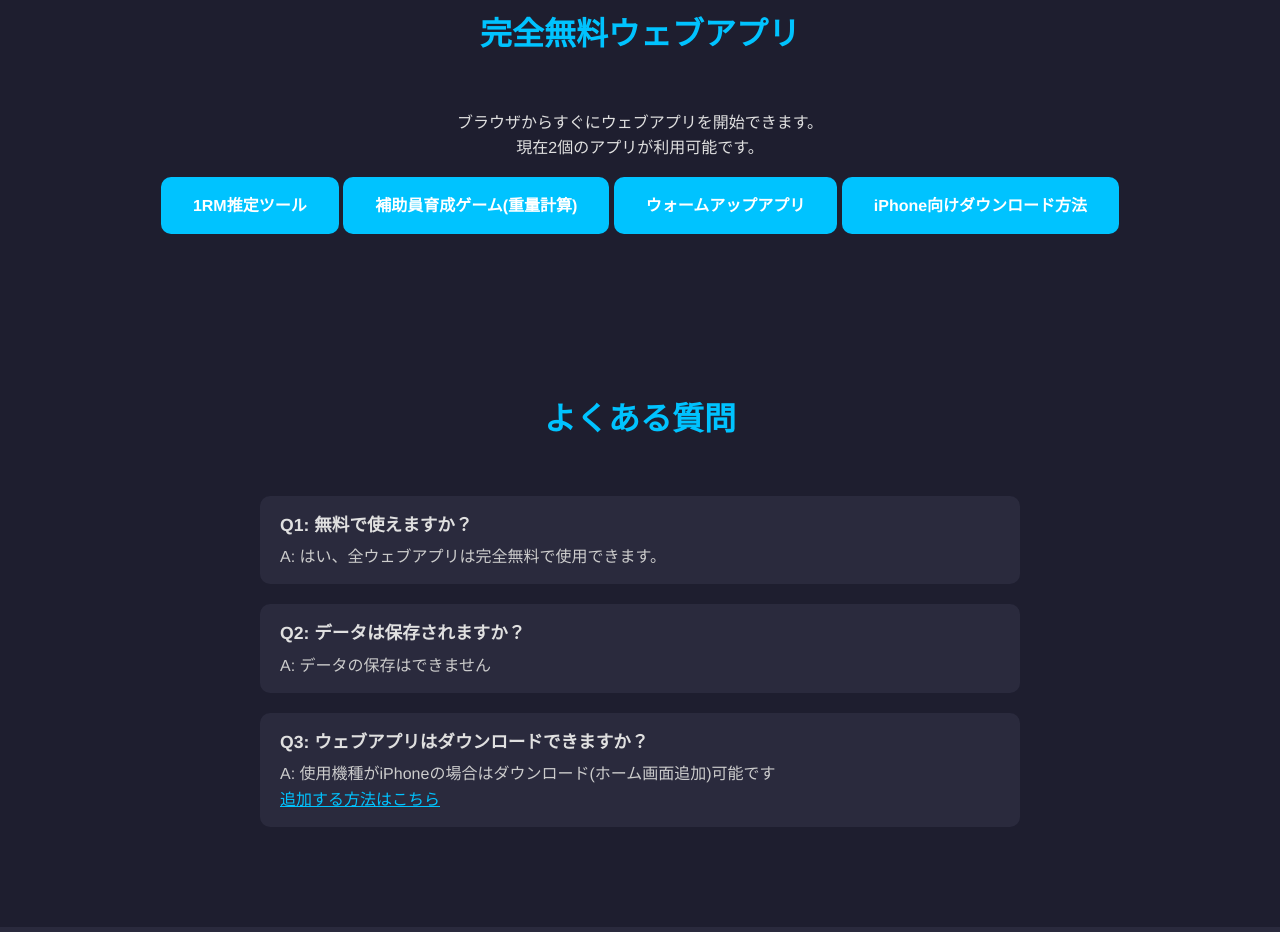
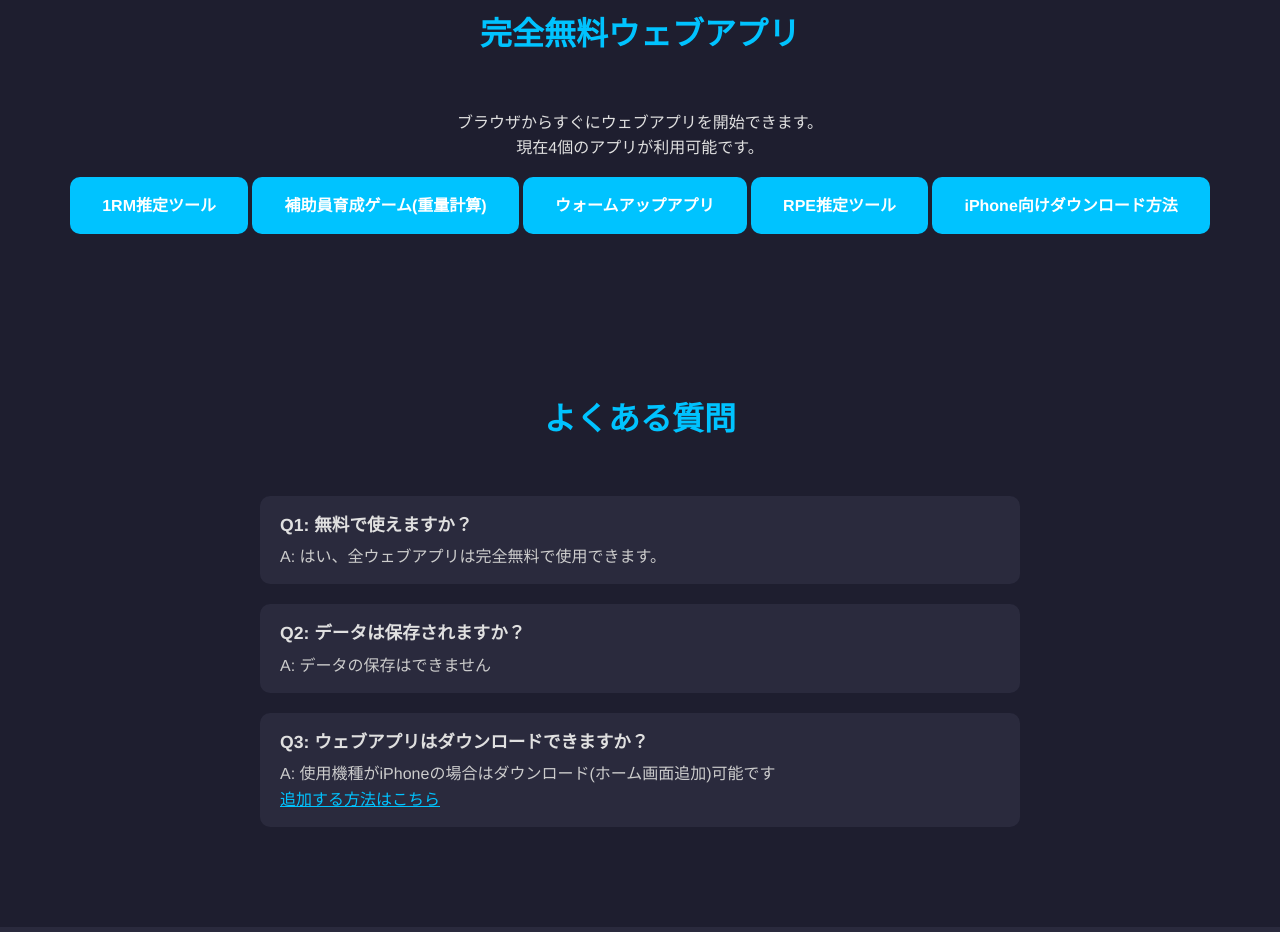
Before and after one commit to Violesse-company/PowerLift_Pro, a plain HTML site: page index.html in a window 1280 px wide. Shown: the part 1380-2312 px from the top of the page. Drawn offline with Linux system fonts and the light colour scheme.

Commit message:
Update index.html

```diff
--- a/index.html
+++ b/index.html
@@ -51,10 +51,11 @@
 <section id="access" class="access-section">
   <h2 class="section-title">完全無料ウェブアプリ</h2>
   <p>ブラウザからすぐにウェブアプリを開始できます。</p>
-  <p>現在2個のアプリが利用可能です。</p>
+  <p>現在4個のアプリが利用可能です。</p>
   <a href="1RMtu-ru.html" target="_blank" class="btn-primary">1RM推定ツール</a>
   <a href="https://violesse-company.github.io/Assistant/index.html" target="_blank" class="btn-primary">補助員育成ゲーム(重量計算)</a>
   <a href="https://violesse-company.github.io/Warm-up_app/" target="_blank" class="btn-primary">ウォームアップアプリ</a>
+  <a href="RPEkeisoku.html" target="_blank" class="btn-primary">RPE推定ツール</a>
   <a href="#dounro-do" target="_blank" class="btn-primary">iPhone向けダウンロード方法</a>
 </section>
 
```
